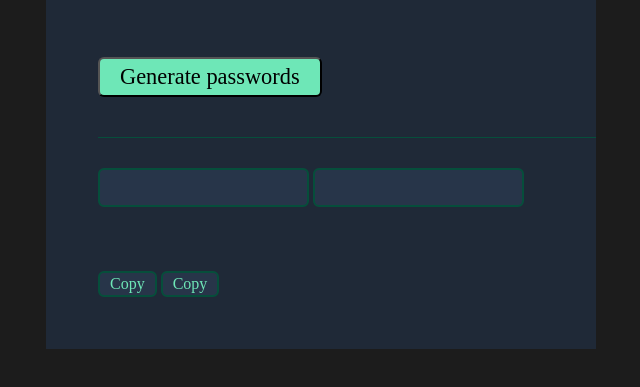
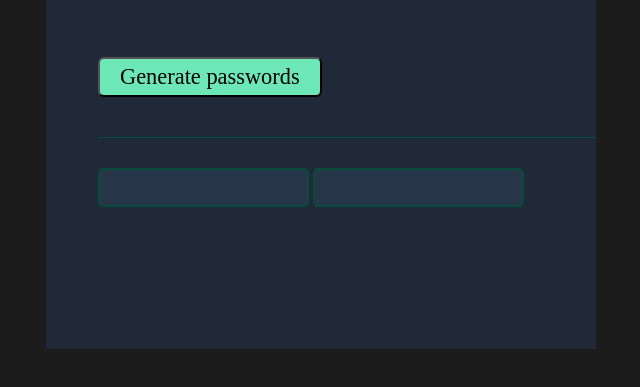
Before and after one commit to t-powers/password-generator, a plain HTML site: page index.html in a window 1280 px wide. Shown: the part 265-652 px from the top of the page, without its empty margins (15-655 px from the left). Drawn offline with Linux system fonts and the light colour scheme.

Commit message:
Removed copy buttons

```diff
--- a/index.html
+++ b/index.html
@@ -18,10 +18,6 @@
         <p id="passwordOne"></p>
         <p id="passwordTwo"></p>
       </div>
-      <div>
-        <button class="copyButtons">Copy</button>
-        <button class="copyButtons">Copy</button>
-      </div>
     </section>
   </body>
 </html>
```
